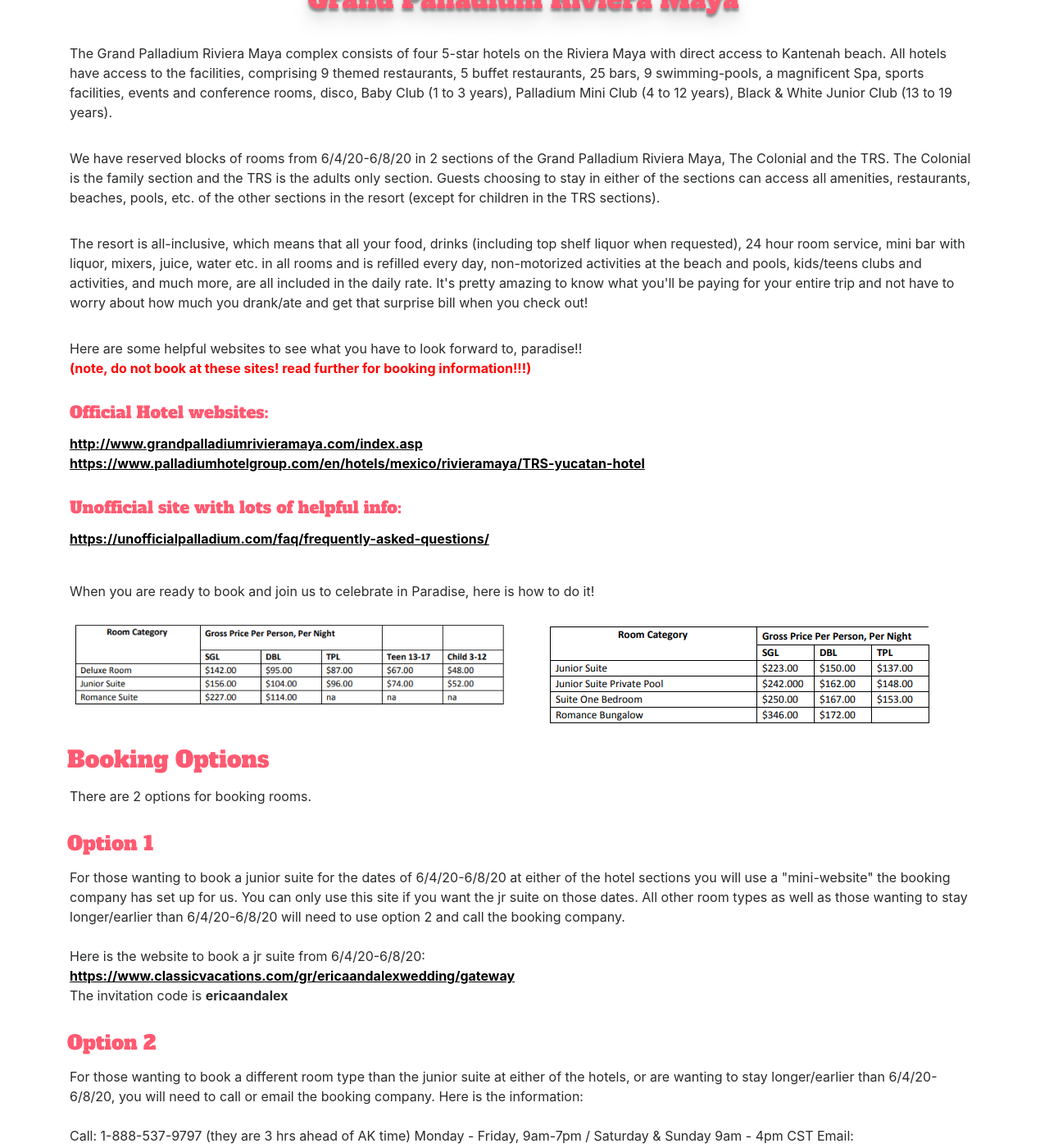
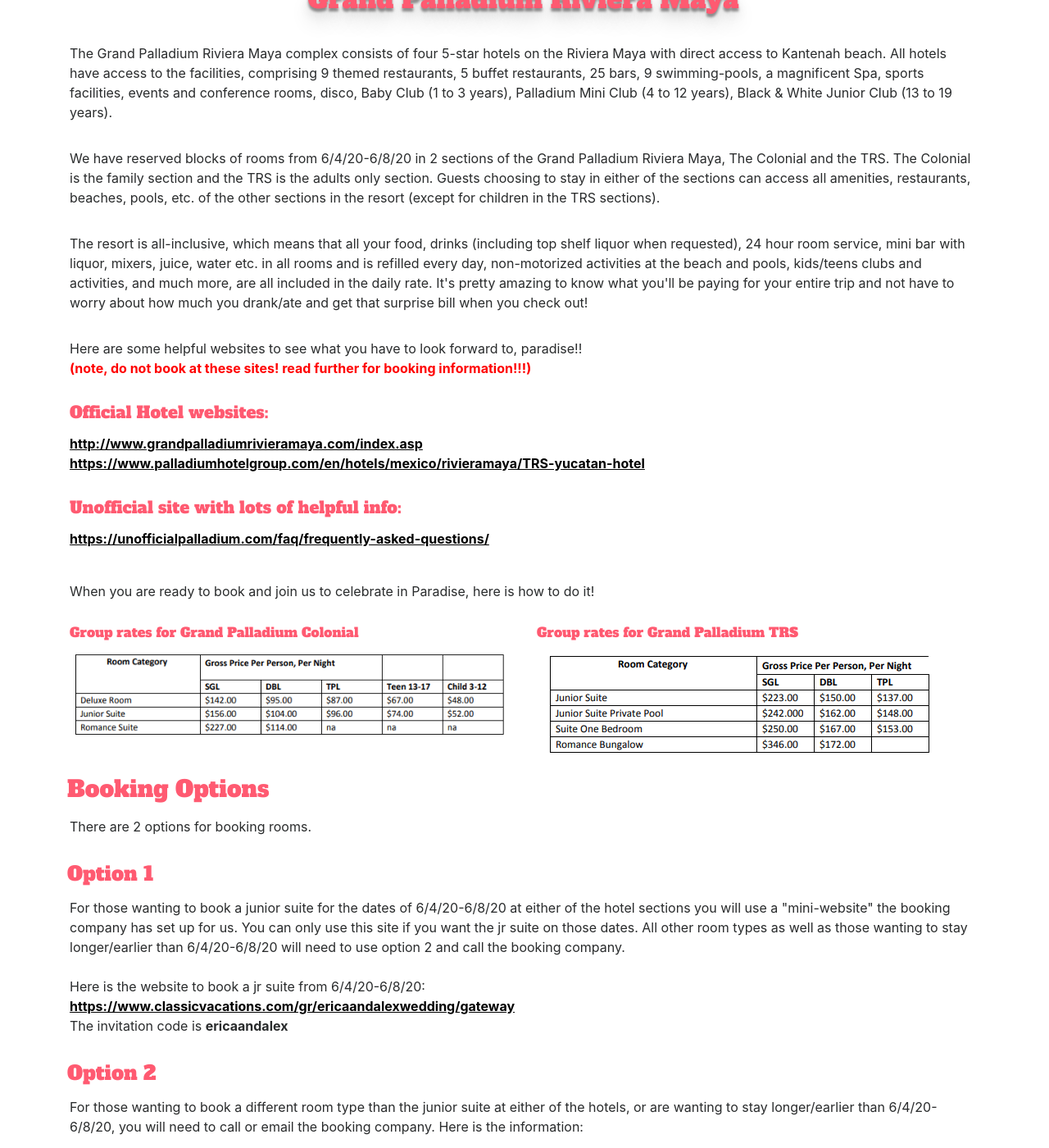
Before and after one commit to ferrio/ferrio.github.io, a Jekyll site: the page built from location.html, in a window 1280 px wide and 1400 px high, scrolled down 1429 px. Shown: the whole window at 82% size. Built offline with Jekyll 4.4.1, drawn with Linux system fonts in a browser that asks for light colours; nearby versions of some CDN libraries; some web fonts are replaced; some of the changed text lies outside the part shown.

Commit message:
Formatting changes.

```diff
--- a/location.html
+++ b/location.html
@@ -57,10 +57,12 @@
         <div class="row justify-content-center">
 
           <div class="col-md-6">
+            <h6>Group rates for Grand Palladium Colonial</h6>
             <img src="{{ BASE_PATH }}/assets/img/rates.png" class="img-fluid">
           </div>
 
           <div class="col-md-6">
+            <h6>Group rates for Grand Palladium TRS</h6>
             <img src="{{ BASE_PATH }}/assets/img/rates2.png" class="img-fluid">
           </div>
         </div>
@@ -87,10 +89,10 @@
             For those wanting to book a different room type than the junior suite at either of the hotels, or are wanting to stay longer/earlier than 6/4/20-6/8/20, you will need to call or email
             the booking company. Here is the information:<br /><br />
 
-            Call: 1-888-537-9797 (they are 3 hrs ahead of AK time) Monday - Friday, 9am-7pm / Saturday & Sunday 9am - 4pm CST
+            Call: 1-888-537-9797 (they are 3 hrs ahead of AK time) Monday - Friday, 9am-7pm / Saturday & Sunday 9am - 4pm CST<br />
             Email:  <a href="mailto:weddings@playdelcarmen.com">weddings@playdelcarmen.com</a><br /><br />
 
-            My main contacts have been Jeff Lanno, Whitney Allen, and Alison (not sure of last name).  But I'm sure anyone in the office can help!!!
+            My main contacts have been Jeff Lanno, Whitney Allen, and Alison (not sure of last name).  But I'm sure anyone in the office can help!!!<br /><br />
 
           </div>
         </div>
```
Also changed, not shown: 3 other files.
